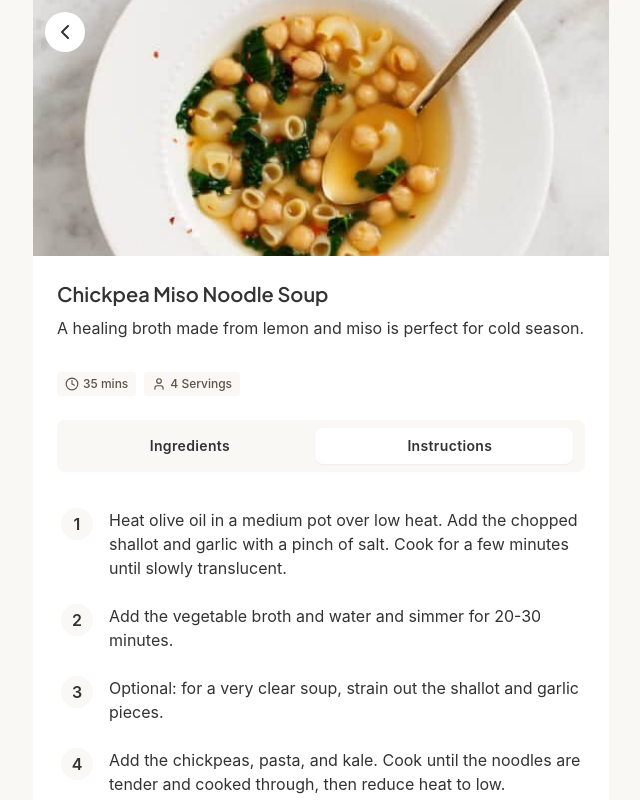
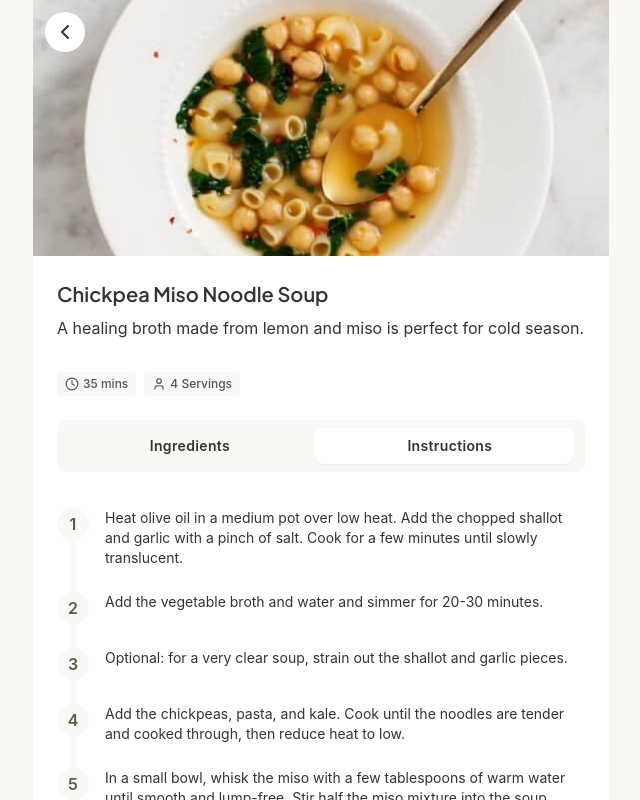
Before and after one commit to leifinke/forager, a React (Vite) app: page /recipe/chickepa-miso-noodle-soup in a window 1280 px wide. Both pictures are taken after a click on the button "Instructions". Shown: the top 800 px of the page, without its empty margins (319-959 px from the left). Built offline with nearby package versions, Linux system fonts and the light colour scheme; a web font is replaced by a local one.

Commit message:
Instructions steps formatting

```diff
--- a/src/components/layout/Footer.tsx
+++ b/src/components/layout/Footer.tsx
@@ -1,7 +1,7 @@
 export default function Footer() {
   return (
-    <footer className="border-t border-gray-200 py-6 text-center text-sm">
-      Vegan recipes worth sharing.
+    <footer className="py-6 text-center text-sm">
+      &copy; leifinke.com
     </footer>
   )
 }
--- a/src/index.css
+++ b/src/index.css
@@ -51,4 +51,19 @@
  .bg-warm-cream {
   background-color: var(--warm-cream);
  }
+
+ .step-number {
+  color: var(--forest-green);
+ }
+
+ .step-number::after {
+  background: var(--warm-cream);
+  content: "";
+  width: 5px;
+  height: 100%;
+  position: absolute;
+  top: 12px;
+  left: 50%;
+  transform: translateX(-50%);
+ }
 }
--- a/src/pages/GroceryListPage.tsx
+++ b/src/pages/GroceryListPage.tsx
@@ -44,7 +44,7 @@ export default function GroceryListPage() {
                   onChange={() => toggle(ingredient.name)}
                 ></input>
                 <span className={`flex flex-col ${checked.has(ingredient.name) ? "line-through text-gray-400" : ""}`}>
-                  <span className="font-semibold">{ingredient.name}</span>
+                  <span className="font-semibold text-sm">{ingredient.name}</span>
                   <span className="text-xs">{toFraction(ingredient.quantity)} {ingredient.unit}</span>
                 </span>
               </label>
--- a/src/pages/RecipeDetailPage.tsx
+++ b/src/pages/RecipeDetailPage.tsx
@@ -63,7 +63,7 @@ export default function RecipeDetailPage() {
                   key={ingredient.id}
                   className={`flex justify-between py-3 px-4 rounded-lg ${index % 2 !== 0 ? "bg-warm-cream" : "bg-white"}`}
                 >
-                  <span className="font-semibold text-md capitalize">{ingredient.name}</span>
+                  <span className="font-semibold text-sm capitalize">{ingredient.name}</span>
                   <span className="font-normal text-sm text-taupe-600">{toFraction(ingredient.quantity)} {ingredient.unit}</span>
                 </div>
               ))}
@@ -83,13 +83,13 @@ export default function RecipeDetailPage() {
             {recipe.instructions.map((steps) => (
               <div
                 key={steps.id}
-                className="flex gap-4 py-3 px-1 rounded-lg"
+                className="flex gap-4 rounded-lg"
               >
-                <div className="flex">
-                  <span className="flex rounded-full items-center justify-center bg-warm-cream w-8 h-8 font-semibold">{steps.step_number}</span>
+                <div className="flex py-3 step-number relative">
+                  <span className="flex rounded-full items-center justify-center bg-warm-cream w-8 h-8 font-semibold z-10">{steps.step_number}</span>
                 </div>
-                <div className="flex">
-                  <span className="">{steps.content}</span>
+                <div className="flex py-3">
+                  <span className="text-sm">{steps.content}</span>
                 </div>
               </div>
             ))}
```
